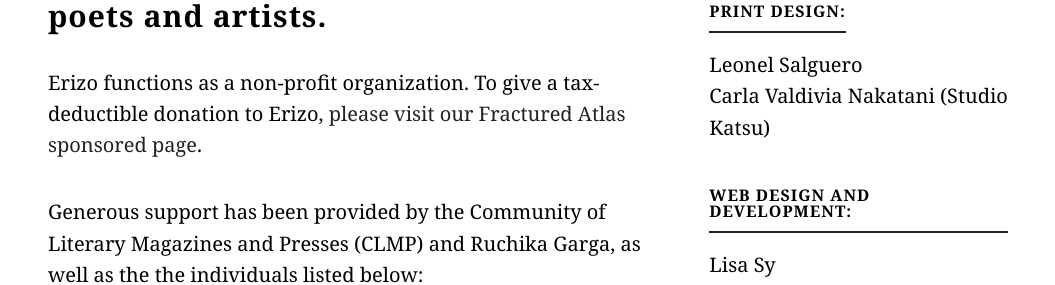
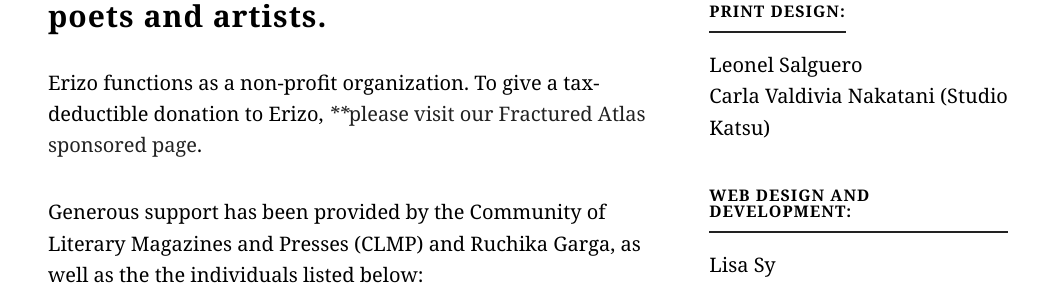
Before and after one commit to erizomag/erizo_jekyll, a Jekyll site: the page built from about.md, in a window 1280 px wide. Shown: the part 576-861 px from the top of the page, without its empty margins (112-1167 px from the left). Built offline with Jekyll 4.4.1, drawn with Linux system fonts in a browser that asks for light colours; some web fonts are replaced.

```diff
--- a/about.md
+++ b/about.md
@@ -28,7 +28,7 @@ credits_description: |-
 layout: about
 ---
 
-Erizo functions as a non-profit organization. To give a tax-deductible donation to Erizo, [please visit our Fractured Atlas sponsored page](https://www.fracturedatlas.org/site/fiscal/profile?id=15041).
+Erizo functions as a non-profit organization. To give a tax-deductible donation to Erizo, [****please visit our Fractured Atlas sponsored page](https://www.fracturedatlas.org/site/fiscal/profile?id=15041).
 
 Generous support has been provided by the Community of Literary Magazines and Presses (CLMP) and Ruchika Garga, as well as the the individuals listed below:
 
```
